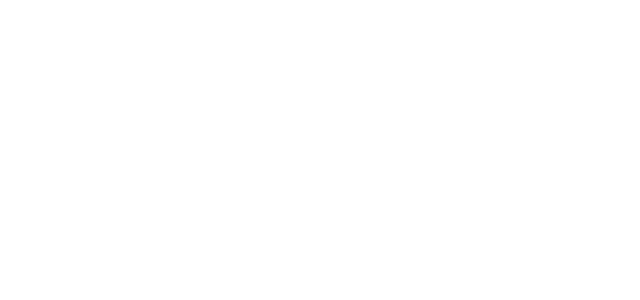
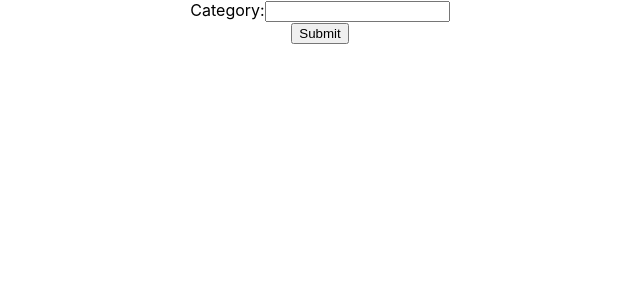
Before and after one commit to arturovilla/CSCE_310_OCR_client, a React (Create React App) app: page /category_input in a window 1280 px wide. Before the commit this address had no page. Shown: the top 300 px of the page, without its empty margins (320-960 px from the left). Built offline with nearby package versions, Linux system fonts and the light colour scheme.

Commit message:
Adding current code, category and product sizing functionality

```diff
--- a/src/App.js
+++ b/src/App.js
@@ -1,7 +1,8 @@
 import "./App.css";
 import Input from "./components/Input";
-//import Product_Input from "./components/Product_Input/Product_Input"
-import NameForm from "./components/Product_Input/NameForm"
+import Product_Input from "./components/Product_Input/Product_Input"
+import Category_Input from "./components/Category_Input/Category_Input"
+//import NameForm from "./components/Product_Input/NameForm"
 import React  from 'react';
 import { BrowserRouter as Router, Route, Routes } from "react-router-dom";
 function App() {
@@ -9,7 +10,8 @@ function App() {
 		<Router>
 			<Routes>
 				<Route path = "/" element={<Input />}/>
-				<Route path="/product_input" element={<NameForm />} />
+				<Route path="/product_input" element={<Product_Input />} />
+				<Route path="/category_input" element={<Category_Input />} />
 			</Routes>
 		</Router>
 	);
--- /dev/null
+++ b/src/components/Category_Input/CategoryForm.js
@@ -0,0 +1,58 @@
+import React from "react";
+class CategoryForm extends React.Component {
+    constructor(props) {
+      super(props);
+      this.state = {
+      Category: ''
+      };
+
+      //this.handleChange = this.handleChange.bind(this);
+      this.handleSubmit = this.handleSubmit.bind(this);
+      this.handleInputChange = this.handleInputChange.bind(this);
+    }
+    handleInputChange(event) {
+      const target = event.target;
+      const value = target.value;
+      const name = target.name;
+
+      this.setState({
+        [name]: value
+      });
+    }
+
+    handleSubmit(event) {
+      event.preventDefault();
+      fetch('http://localhost:3001/category/submit_category', {
+          method: "POST",
+          headers: {
+            'Content-type': 'application/json'
+          },
+          body: JSON.stringify(this.state)
+        })
+        .then((response) => {
+          if (response.ok){
+            alert(this.state.Category + ' was added to the OCR');
+            this.setState({
+                            Category: ''
+                            });
+          }
+        })
+        .then((result) => {
+          console.log(result)
+        })
+    }
+
+    render() {
+      return (
+        <form onSubmit={this.handleSubmit}>
+          <label>
+            Category:
+            <input type="text" name = "Category" value={this.state.Category} onChange={this.handleInputChange} />
+          </label>
+          <br />
+          <input type="submit" value="Submit" />
+        </form>
+      );
+    }
+  }
+  export default CategoryForm;
--- /dev/null
+++ b/src/components/Category_Input/Category_Input.js
@@ -0,0 +1,10 @@
+import CategoryForm from './CategoryForm'
+import React from "react";
+export default class Category_Input extends CategoryForm {
+  render() {
+    return (
+    <div className="App">
+      <CategoryForm/>
+    </div>
+  )}
+}
--- a/src/components/Product_Input/NameForm.js
+++ b/src/components/Product_Input/NameForm.js
@@ -2,19 +2,56 @@ import React from "react";
 class NameForm extends React.Component {
     constructor(props) {
       super(props);
-      this.state = {value: ''};
+      this.state = {Name: '',
+      Description: '',
+      Color: '',
+      Category: '',
+      SupplierID: '',
+      Cost: '',
+      Size: '',
+      Quantity: ''
+      };
 
-      this.handleChange = this.handleChange.bind(this);
+      //this.handleChange = this.handleChange.bind(this);
       this.handleSubmit = this.handleSubmit.bind(this);
+      this.handleInputChange = this.handleInputChange.bind(this);
     }
+    handleInputChange(event) {
+      const target = event.target;
+      const value = target.value;
+      const name = target.name;
 
-    handleChange(event) {
-      this.setState({value: event.target.value});
+      this.setState({
+        [name]: value
+      });
     }
 
     handleSubmit(event) {
-      alert('A name was submitted: ' + this.state.value);
       event.preventDefault();
+      fetch('http://localhost:3001/product/submit_clothing', {
+          method: "POST",
+          headers: {
+            'Content-type': 'application/json'
+          },
+          body: JSON.stringify(this.state)
+        })
+        .then((response) => {
+          if (response.ok){
+            alert(this.state.Name + ' was added to the OCR');
+            this.setState({Name: '',
+                            Description: '',
+                            Color: '',
+                            Category: '',
+                            SupplierID: '',
+                            Cost: '',
+                            Size: '',
+                            Quantity: ''
+                            });
+          }
+        })
+        .then((result) => {
+          console.log(result)
+        })
     }
 
     render() {
@@ -22,37 +59,42 @@ class NameForm extends React.Component {
         <form onSubmit={this.handleSubmit}>
           <label>
             Clothing Product Name:
-            <input type="text" name = "Name" value={this.state.Name} onChange={this.handleChange} />
+            <input type="text" name = "Name" value={this.state.Name} onChange={this.handleInputChange} />
           </label>
           <br />
           <label>
             Description:
-            <input type="text" name = "Description" value={this.state.Description} onChange={this.handleChange} />
+            <input type="text" name = "Description" value={this.state.Description} onChange={this.handleInputChange} />
           </label>
           <br />
           <label>
             Color:
-            <input type="text" name = "Color" value={this.state.Color} onChange={this.handleChange} />
+            <input type="text" name = "Color" value={this.state.Color} onChange={this.handleInputChange} />
           </label>
           <br />
           <label>
             Category:
-            <input type="text" name = "Category" value={this.state.Category} onChange={this.handleChange} />
+            <input type="text" name = "Category" value={this.state.Category} onChange={this.handleInputChange} />
           </label>
           <br />
           <label>
             SupplierID:
-            <input type="text" name = "SupplierID" value={this.state.SupplierID} onChange={this.handleChange} />
+            <input type="text" name = "SupplierID" value={this.state.SupplierID} onChange={this.handleInputChange} />
+          </label>
+          <br />
+          <label>
+            Cost:
+            <input type="text" name = "Cost" value={this.state.Cost} onChange={this.handleInputChange} />
+          </label>
+          <br />
+          <label>
+            Size:
+            <input type="text" name = "Size" value={this.state.Size} onChange={this.handleInputChange} />
           </label>
           <br />
           <label>
             Quantity:
-            <input type="text" name = "Quantity" value={this.state.Quantity} onChange={this.handleChange} />
-          </label>
-          <br />
-          <label>
-            Size:
-            <input type="text" name = "Size" value={this.state.Size} onChange={this.handleChange} />
+            <input type="text" name = "Quantity" value={this.state.Quantity} onChange={this.handleInputChange} />
           </label>
           <br />
           <input type="submit" value="Submit" />
```
Also changed, not shown: src/components/Category_Input/Category_input.js (added, +11 -0 lines).
